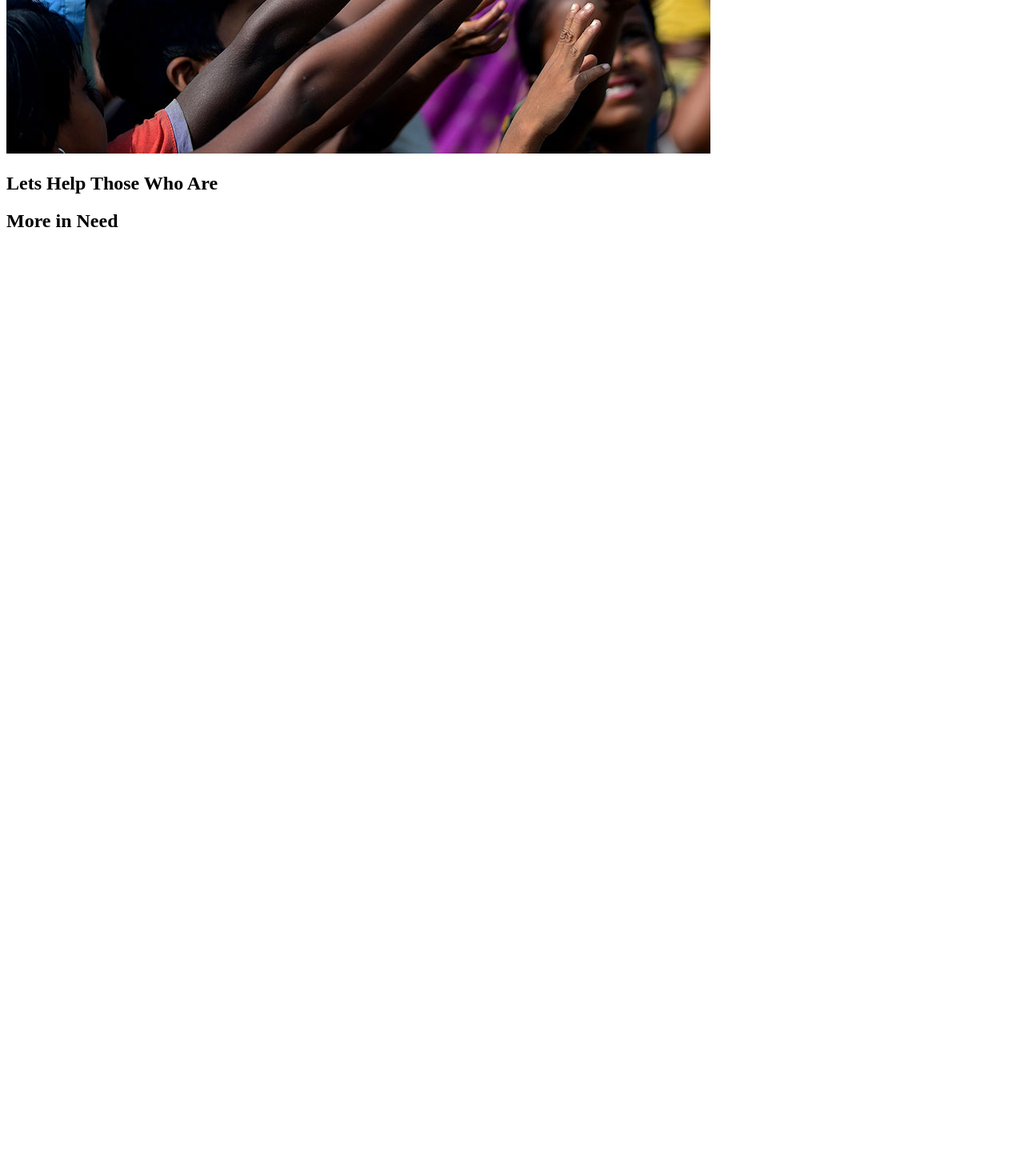
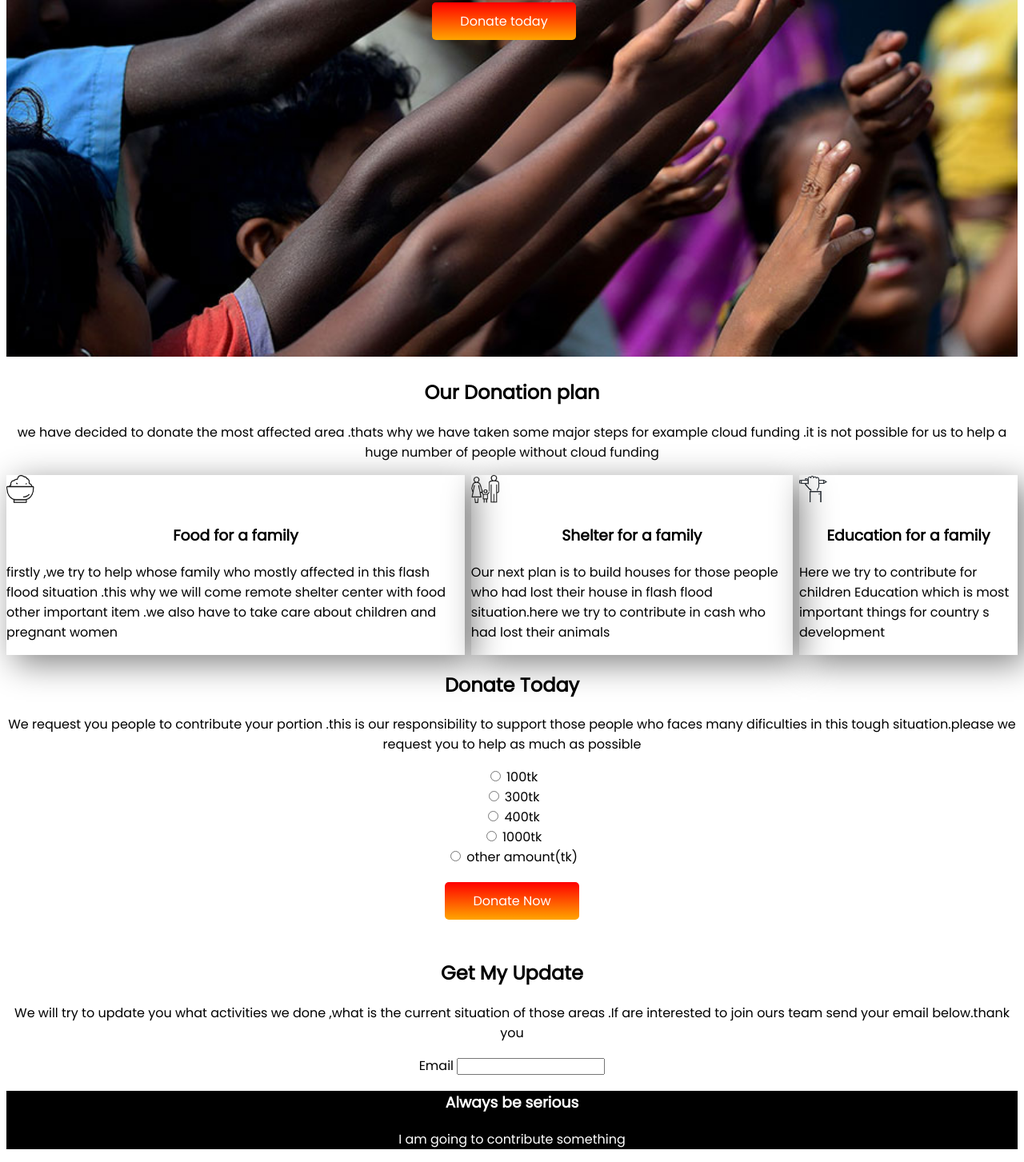
Before and after one commit to jakiaakhter/donation-in-my-project, a plain HTML site: page index.html in a window 1280 px wide. Shown: the part 399-1852 px from the top of the page at 80% size. Before the commit the page ends 800 px from the top, so only its background shows below. Drawn offline with Linux system fonts and the light colour scheme; files whose address does not match are found by name.

Commit message:
donate here

```diff
--- a/index.html
+++ b/index.html
@@ -5,16 +5,75 @@
     <meta http-equiv="X-UA-Compatible" content="IE=edge">
     <meta name="viewport" content="width=device-width, initial-scale=1.0">
     <title>My donation project</title>
+    <link rel="preconnect" href="https://fonts.googleapis.com">
+<link rel="preconnect" href="https://fonts.gstatic.com" crossorigin>
+<link href="https://fonts.googleapis.com/css2?family=Poppins&display=swap" rel="stylesheet">
     <link rel="stylesheet" href="style.css">
 </head>
 <body>
-    <section>
-        <div>
+<section>
+    <div class="container">
             <img src="donation13.jpg" alt="">
-            <h1>Lets Help Those Who Are</h1>
-            <h1> More in Need</h1>
-            <p></p>
+            <div class="flood-attack">
+        <h1>Lets Help Those Who Are</h1>
+        <h1> More in Need</h1>
+            <p>Recently the people of bangladesh faces a big problem.Torrential rain and upstream water have completely submerged around 94% of the town of sunamgang and 84% of sylhet districts .The parts of meghalaya have experienced the highest amount of rainfall in dacades which has lead to overflowing of large river system between india and babgladesh and swallowing areas </p>
+           <div class="today">
+            <a class="link-button">Donate today</a>
+           </div>
         </div>
-    </section>
+        </div>
+        </section>
+        <section>
+            <h1 class="donation-plan">Our Donation plan</h1>
+            <p class="donation-plan">we have decided to donate the most affected area .thats why we have taken some major steps for example cloud funding .it is not possible for us to help a huge number of people without cloud funding</p>
+
+<div class="flexible-container">
+<div class="box">
+            <img src="assets/icons/food.png" >
+            <h3 class="family">Food for a family</h3>
+            <p>firstly ,we try to help whose family who mostly affected in this flash flood situation .this why we will come remote shelter center with food other important item .we also have to take care about children and pregnant women</p>
+</div>
+            <div class="box">
+            <img src="assets/icons/shelter.png">
+            <h3 class="family">Shelter for a family</h3>
+            <p>Our next plan is to build houses for those people who had lost their house in flash flood situation.here we try to contribute in cash who had lost their animals </p>
+            </div>
+            <div class="box">
+            <img src="assets/icons/icon5.svg">
+            <h3 class="family">Education for a family</h3>
+            <p>Here we try to contribute for children Education which is most important things for country s development </p>
+            </div>
+            </div>
+        </section>
+        <section class="donate-today">
+            <h1>Donate Today</h1>
+            <p>We request you people to contribute your portion .this is our responsibility to support those people who faces many dificulties in this tough situation.please we request you to help as much as possible</p>
+            <input type="radio" id="100tk" name="amount" value="100tk">
+            <label for="100">100tk</label><br>
+            <input type="radio" id="300tk" name="amount" value="300tk">
+            <label for="300">300tk</label><br>
+            <input type="radio" id="400tk" name="amount" value="400tk">
+            <label for="400">400tk</label><br>
+            <input type="radio" id="1000tk" name="amount" value="1000tk">
+            <label for="1000tk">1000tk </label><br>
+            <input type="radio" id="other amount" name="other amount" value="other amount">
+            <label for="other amount">other amount(tk)</label>
+            <div class="link">
+            <a class="link-button">Donate Now</a>
+            </div>
+        </section>
+        <section class="update">
+            <h1>Get My Update</h1>
+            <p>We will try to update you what activities we done ,what is the current situation of those areas .If are interested to join ours team send your email below.thank you</p>
+            <label for="email">Email</label>
+            <input type="email" id="email" name="email">
+
+
+        </section>
+        <footer>
+            <h3 id="last-part">Always be serious</h3>
+            <p>I am going to contribute something</p>
+        </footer>
 </body>
 </html>
--- a/style.css
+++ b/style.css
@@ -0,0 +1,77 @@
+img{
+    height: 70%;
+    width: 100%;
+    opacity: 8;
+
+}
+body{
+     font-family: 'Poppins', sans-serif;;
+}
+.container{
+    position: relative;
+}
+.flood-attack{
+    position: absolute;
+    color: white;
+    top: 20px;
+    right: 20px;
+    padding: 20px;
+    text-align: center;
+    margin-bottom: 40px;
+}
+.link-button{
+    text-decoration: none;
+    padding: 12px 35px;
+    border-radius: 5px;
+    color: white;
+    font-weight: 700px;
+    background-image: linear-gradient(red,orange);
+}
+.button{
+    margin-top: 60px;
+}
+.donation-plan{
+    text-align: center;
+}
+.flexible-container{
+    display: flex;
+    gap:8px 8px;
+    width:100%;
+    border: 10px;
+}
+.box {
+    box-shadow: 10px 10px 40px grey;
+}
+.box img {
+    height: 35px;
+    width: 35px;
+}
+.icon img{
+    width:10%
+}
+.family{
+    text-align: center;
+}
+.flexible-container img{
+    width:35px;
+}
+.donate-today{
+
+    text-align: center;
+}
+.link{
+    margin-top: 30px;
+}
+.update{
+    text-align: center;
+    margin-top: 60px;
+}
+.today{
+    margin-top:160px;
+}
+footer{
+    background-color: black;
+    color: white;
+    width: 100%;
+    text-align: center;
+}
```
Also changed, not shown: assets/icons/Frame-1.png (renamed from donate-today-main/donate-today-main/icons/Frame-1.png), assets/icons/blood.svg (renamed from donate-today-main/donate-today-main/icons/blood.svg), assets/icons/bus.svg (renamed from donate-today-main/donate-today-main/icons/bus.svg), assets/icons/clothes.svg (renamed from donate-today-main/donate-today-main/icons/clothes.svg), assets/icons/food.png (renamed from donate-today-main/donate-today-main/icons/food.png), assets/icons/icon11.svg (renamed from donate-today-main/donate-today-main/icons/icon11.svg), assets/icons/icon13.svg (renamed from donate-today-main/donate-today-main/icons/icon13.svg), assets/icons/icon4.svg (renamed from donate-today-main/donate-today-main/icons/icon4.svg), assets/icons/icon5.svg (renamed from donate-today-main/donate-today-main/icons/icon5.svg), assets/icons/icon6.svg (renamed from donate-today-main/donate-today-main/icons/icon6.svg), assets/icons/icon7.svg (renamed from donate-today-main/donate-today-main/icons/icon7.svg), assets/icons/icon8.svg (renamed from donate-today-main/donate-today-main/icons/icon8.svg), assets/icons/icon9.svg (renamed from donate-today-main/donate-today-main/icons/icon9.svg), assets/icons/medicine.svg (renamed from donate-today-main/donate-today-main/icons/medicine.svg), 2 more files.
